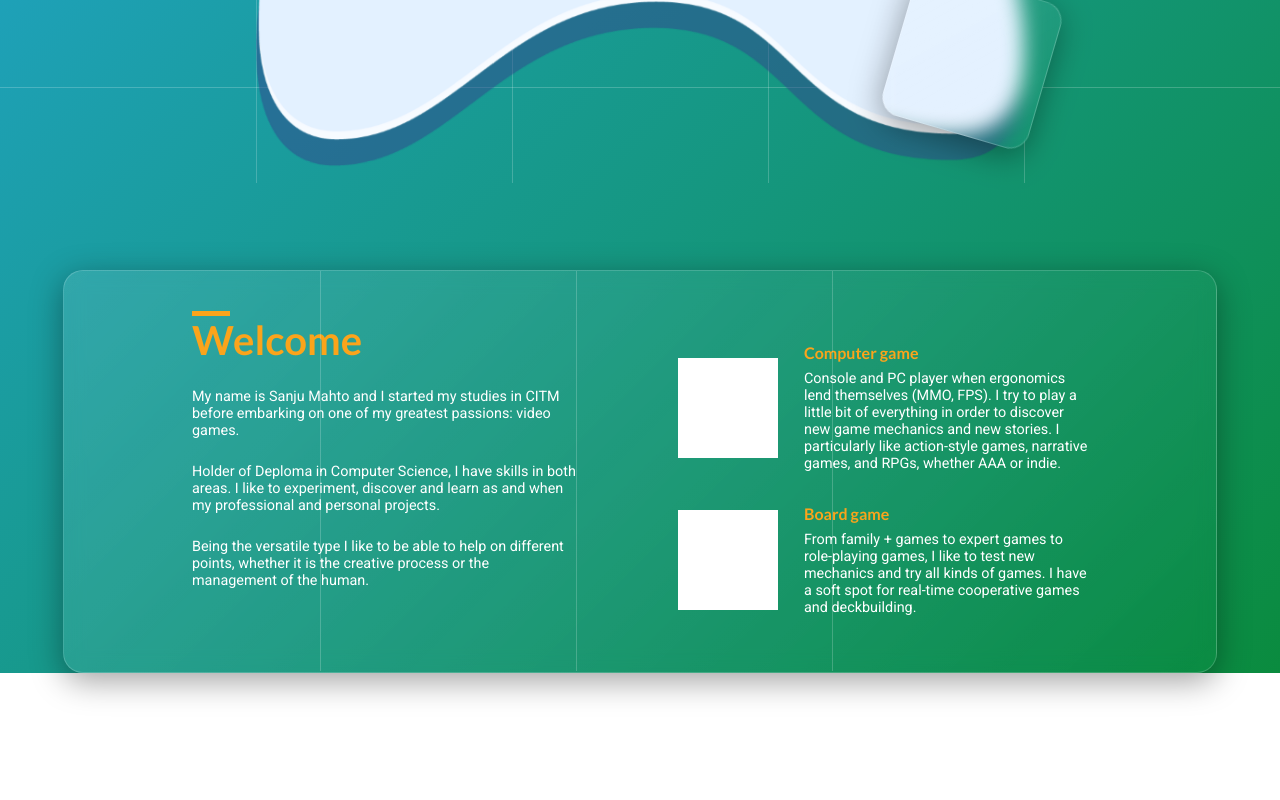
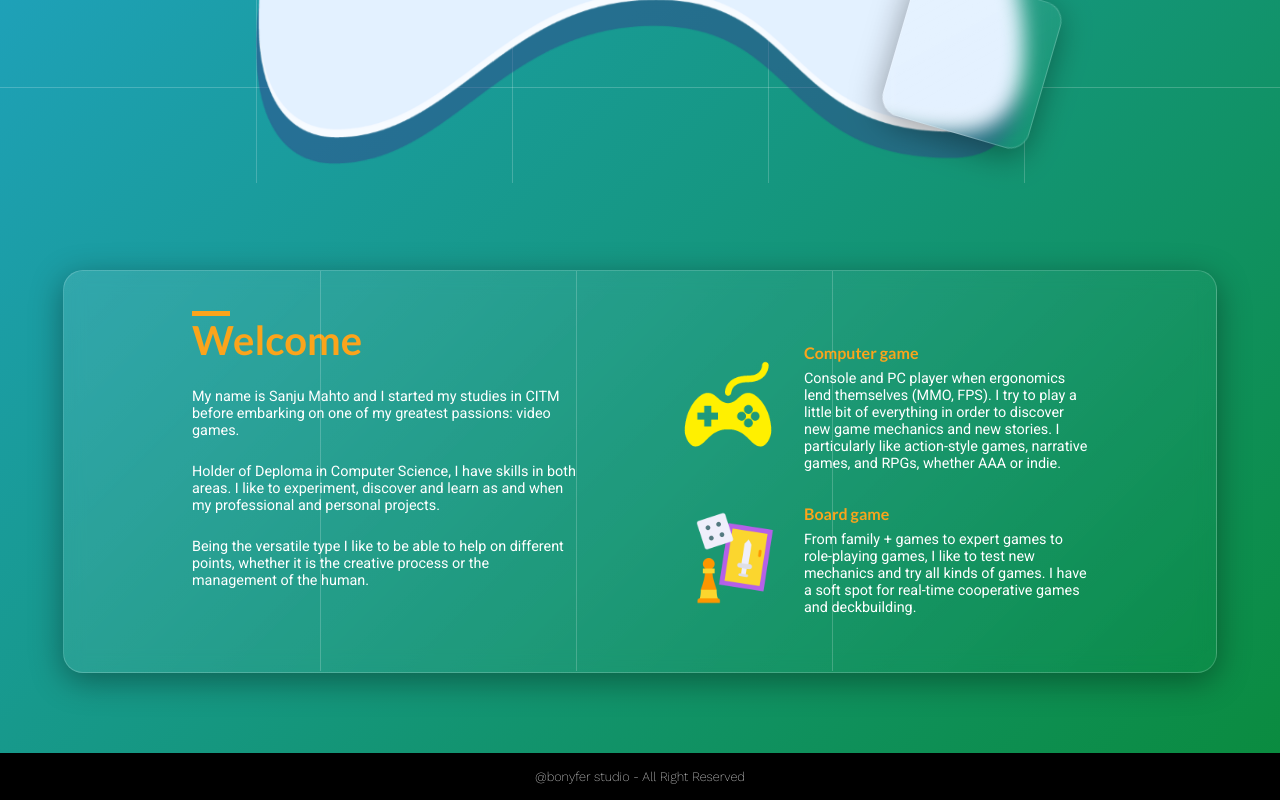
Before and after one commit to sanjumahto3034/sanjumahto.com-React, a React (Create React App) app in the folder portfolio/: page / in a window 1280 px wide. Shown: the part 617-1417 px from the top of the page. Before the commit the page ends 1290 px from the top, so only its background shows below. Built offline with nearby package versions, Linux system fonts and the light colour scheme.

Commit message:
ui update

```diff
--- a/portfolio/src/App.js
+++ b/portfolio/src/App.js
@@ -3,6 +3,8 @@ import './App.css';
 import HeaderDiv from './Header';
 import HomeTitle from './HomeTitle';
 import Introductiondiv from './Introductiondiv';
+import Footer from './Footer';
+
 
 function App() {
   return (
@@ -21,7 +23,7 @@ function App() {
       <HeaderDiv/>
       <HomeTitle/>
       <Introductiondiv/>
-
+      <Footer/>
     </div>
   );
 }
--- /dev/null
+++ b/portfolio/src/Footer.css
@@ -0,0 +1,16 @@
+@import url('https://fonts.googleapis.com/css2?family=Work+Sans:wght@200&display=swap');
+/* font-family: 'Work Sans', sans-serif; */
+
+.footer-background{
+    margin-top: 10vh;
+    background-color: black;
+    width: auto;
+    padding-top: 2vh;
+    padding-bottom: 2vh;
+}
+.footer-right-text{
+    color: white;
+    text-align: center;
+    font-family: 'Work Sans', sans-serif;
+    font-size: 0.8rem;
+}
--- /dev/null
+++ b/portfolio/src/Footer.js
@@ -0,0 +1,12 @@
+import React from 'react';
+import './Footer.css';
+
+
+function Footer(){
+    return(
+        <div className="footer-background">
+            <div className="footer-right-text">@bonyfer studio - All Right Reserved</div>
+        </div>
+    );
+}
+export default Footer;
--- a/portfolio/src/HomeTitle.css
+++ b/portfolio/src/HomeTitle.css
@@ -18,14 +18,14 @@
 }
 .homepage-text{
     z-index: 6;
-    font-family: 'Roboto', sans-serif;
+    font-family: 'Lilita One', cursive;
     color: white;
     font-size: 3rem;
     animation: left-come 1s;
 }
 @keyframes left-come{
     0%{
-        margin-right: 15vw;
+        /* margin-right: 15vw; */
         opacity: 0;
     }
     50%{
--- a/portfolio/src/Introductiondiv.css
+++ b/portfolio/src/Introductiondiv.css
@@ -23,6 +23,18 @@
 }
 .introduction-name-div{
     /* margin-right: 30vw; */
+    animation : 1s introduction-left-right;
+}
+
+@keyframes introduction-left-right {
+    0%{
+        margin-left: -20vh;
+        opacity: 0;
+    }
+    100%{
+        margin-left: 0vh;
+        opacity: 1;
+    }
 }
 .introduction-bar{
     width: 3vw;
@@ -60,9 +72,6 @@
 .introduction-detail-image{
     width: 100px;
     height: 100px;
-    background-color: white;
-
-
 }
 .introduction-detail-inner-div-right{
     margin-left: 2vw;
--- a/portfolio/src/Introductiondiv.js
+++ b/portfolio/src/Introductiondiv.js
@@ -1,5 +1,7 @@
 import React from 'react';
 import './Introductiondiv.css';
+import contrllerYellow from "./res/controlerYellow.png";
+import boardGame from "./res/boardgame.png";
 
 
 function introductionDiv(){
@@ -24,7 +26,7 @@ function introductionDiv(){
                 <div className="introduction-detail-div">
                     <div className="introduction-detail-inner-div">
                         <div className="introduction-detail-inner-div-left">
-                            <div className="introduction-detail-image"></div>
+                            <img className="introduction-detail-image" src={contrllerYellow} alt="Controller.png"></img>
                         </div>
                         <div className="introduction-detail-inner-div-right">
                             <div className="introduction-detail-title">Computer game</div>
@@ -33,7 +35,7 @@ function introductionDiv(){
                     </div>
                        <div className="introduction-detail-inner-div">
                         <div className="introduction-detail-inner-div-left">
-                            <div className="introduction-detail-image"></div>
+                            <img className="introduction-detail-image" src ={boardGame} alt="BoardGame.png"></img>
                         </div>
                         <div className="introduction-detail-inner-div-right">
                             <div className="introduction-detail-title">Board game</div>
```
Also changed, not shown: portfolio/src/res/boardgame.png (added), portfolio/src/res/controlerYellow.png (added), 15 other files (tests, documents, lock files or other folders).
